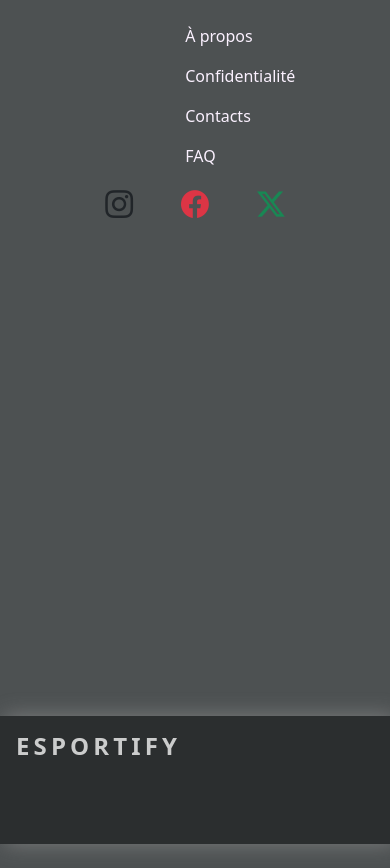
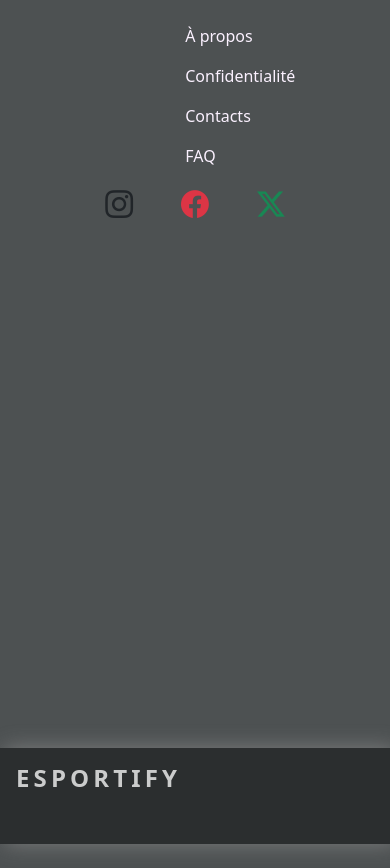
Before and after one commit to Alkgorth/ECF-Esportify, a PHP site: template templates/header.php in a window 390 px wide. Run offline with PHP 8.4, Linux system fonts and the light colour scheme; the template is opened without the code that fills it, so the values that code supplies are empty; some libraries are stand-ins or nearby versions.

Commit message:
Ajustements Css, ombre et marge barre nav

```diff
--- a/Assets/scss/_custom.scss
+++ b/Assets/scss/_custom.scss
@@ -26,6 +26,6 @@
     --esportify-font-menus: "Orbitron", sans-serif;
     --esportify-font-texts: "Roboto", sans-serif;
     --esportify-text-shadow: 2px 2px 6px rgba(0,0,0,0.5);
-    --esportify-box-shadow: 2px 2px 6px rgba(0,0,0,0.25);
+    --esportify-box-shadow: 5px 0 20px rgba(196, 192, 192, 0.4);
     --transition-speed: 600ms;
   }
--- a/Assets/scss/layout/_navbar.scss
+++ b/Assets/scss/layout/_navbar.scss
@@ -1,7 +1,7 @@
 nav {
   font-family: var(--esportify-font-menus);
   background-color: var(--esportify-grey-5);
-  box-shadow: 5px 0 20px rgba(196, 192, 192, 0.4);
+  box-shadow: var(--esportify-box-shadow);
 }
 
 .navbar-nav .nav-link,
@@ -127,7 +127,7 @@ input.form-control:focus {
     bottom: 0;
     left: 0;
     width: 100vw;
-    height: 8rem;
+    height: 6rem;
     justify-content: space-between;
     overflow: hidden;
     display: flex;
@@ -168,7 +168,7 @@ input.form-control:focus {
     bottom: 0;
     left: 0;
     display: block;
-    margin-bottom: 5rem;
+    margin-bottom: 3rem;
     z-index: 9999;
   }
 
--- a/Assets/scss/pages/_home.scss
+++ b/Assets/scss/pages/_home.scss
@@ -32,12 +32,6 @@
 @media only screen and (min-width: 601px) {
     .sectionHaute {
         padding: 2vw 0;
-    }
-
-}
-
-@media only screen and (min-width: 601px) {
-    .sectionHaute {
         padding-left: 15vw;
     }
 
```
Also changed, not shown: Assets/css/main.css, 1 other file.
